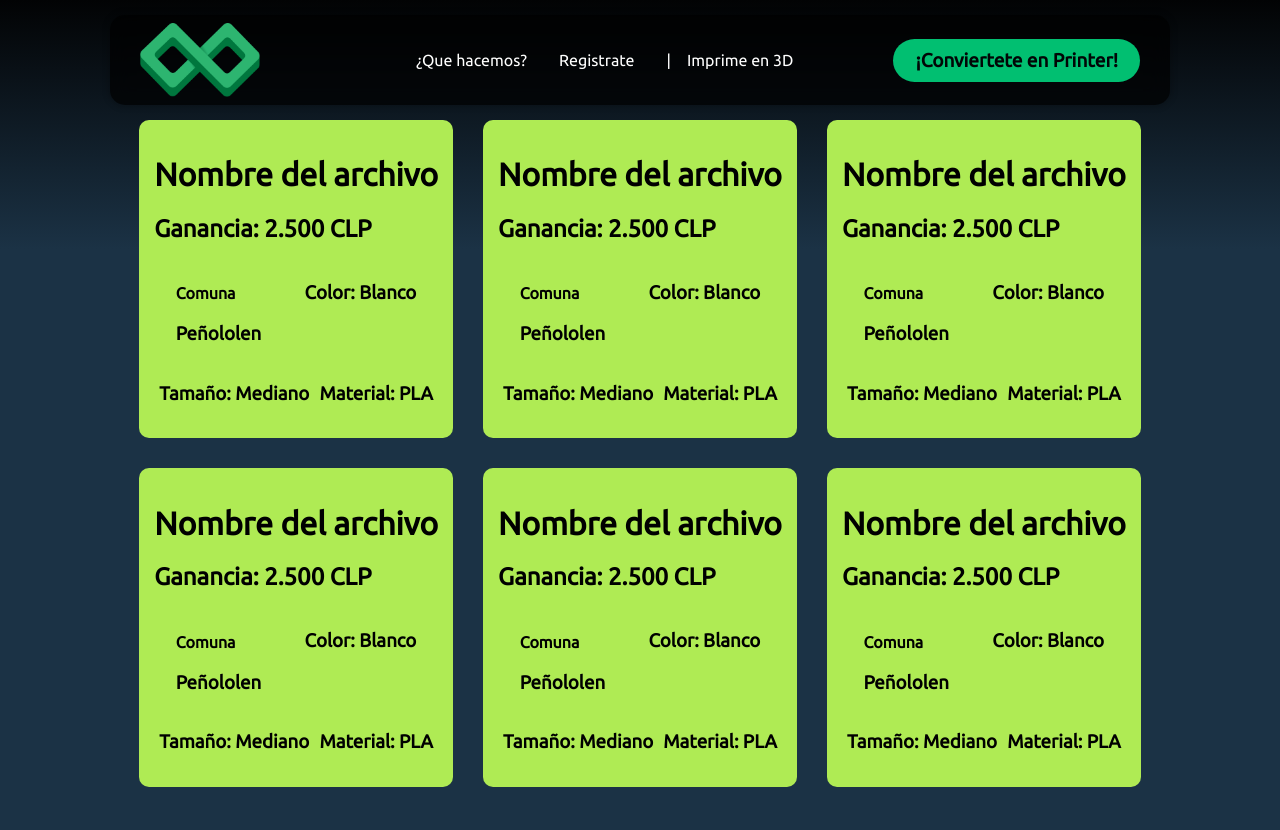
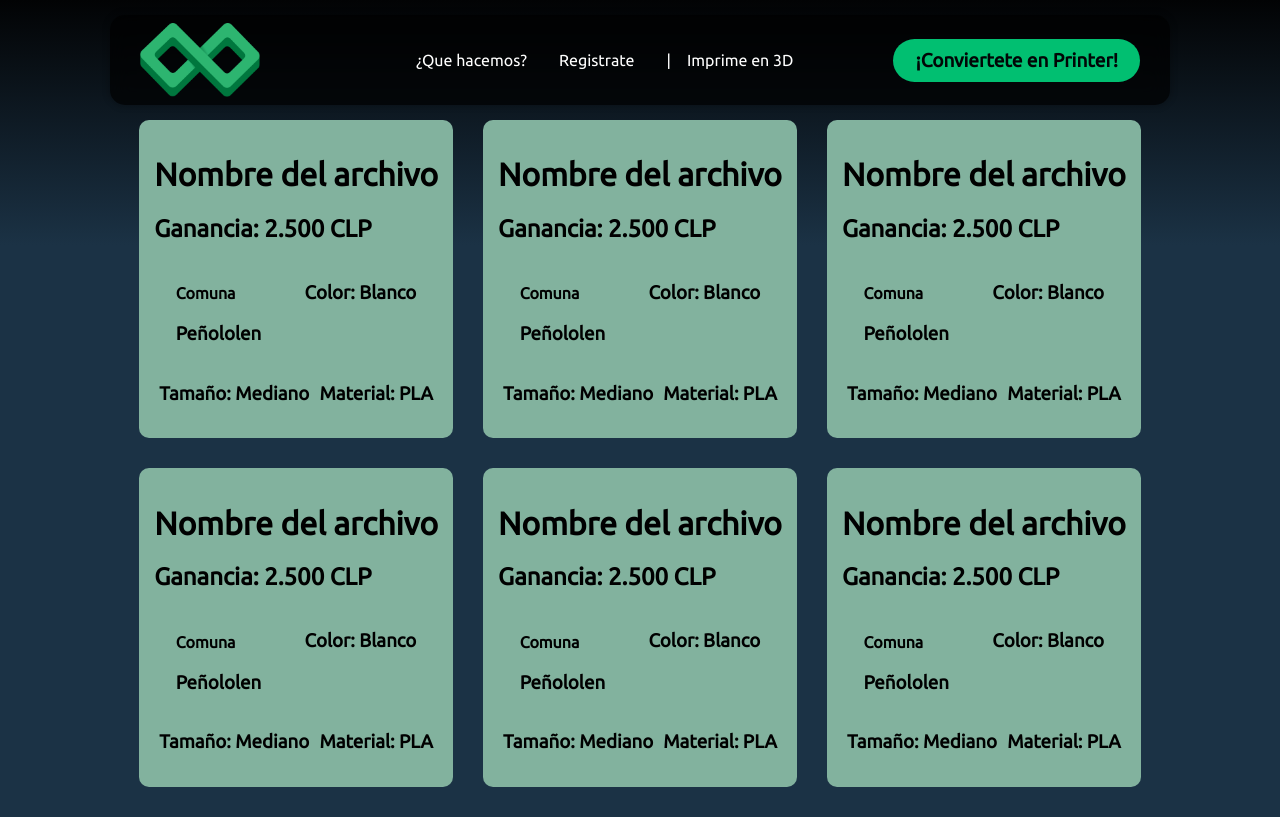
Before and after one commit to agustindiazad/REPOSITORIO-PROYECTO-SEMESTRAL, a React (Create React App) app in the folder frontend2/: page /orders in a window 1280 px wide. Built offline with nearby package versions, Linux system fonts and the light colour scheme.

Commit message:
box color

```diff
--- a/frontend2/src/pages/Orders/ostyle.css
+++ b/frontend2/src/pages/Orders/ostyle.css
@@ -4,7 +4,7 @@
     padding: 15px 60px;
     /* change the color to white */
     color: white;
-    height: 100vh;
+    height: 100%;
 }
 
 .container {
@@ -16,7 +16,7 @@
 }
 
 .box {
-    background-color: rgb(175, 235, 84);
+    background-color: #82b29e;
     padding: 15px;
     margin: 15px;
     border-radius: 10px;
```
